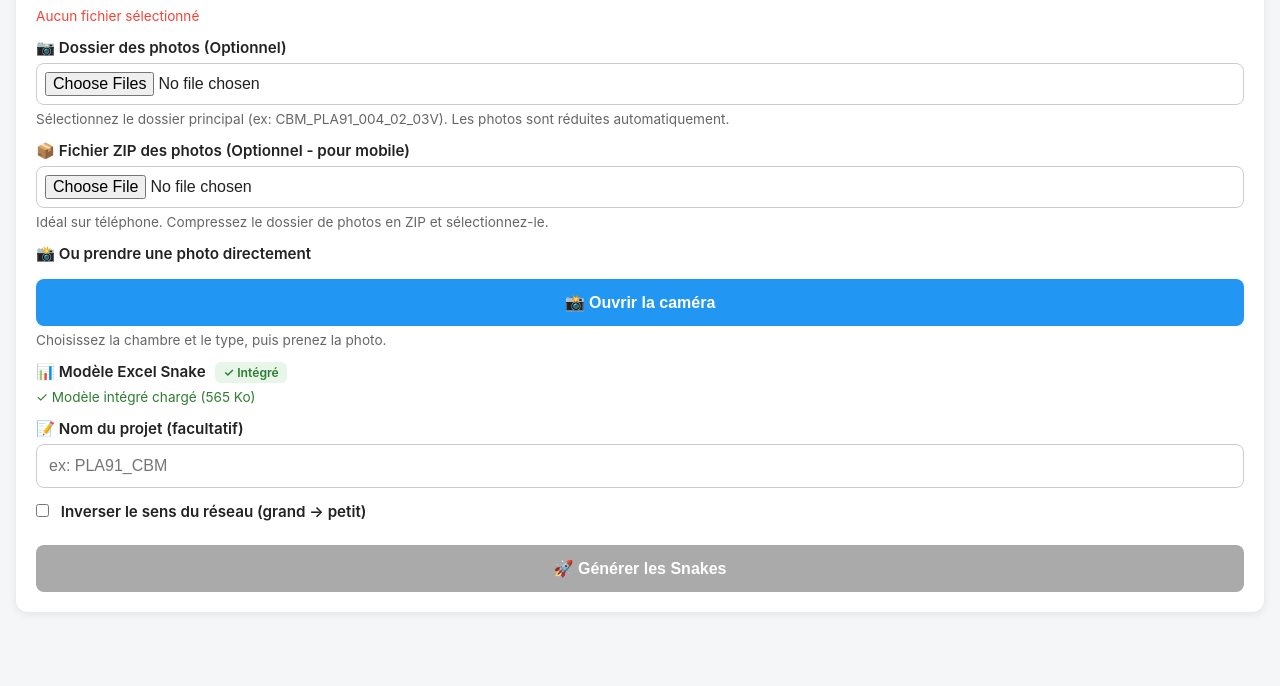
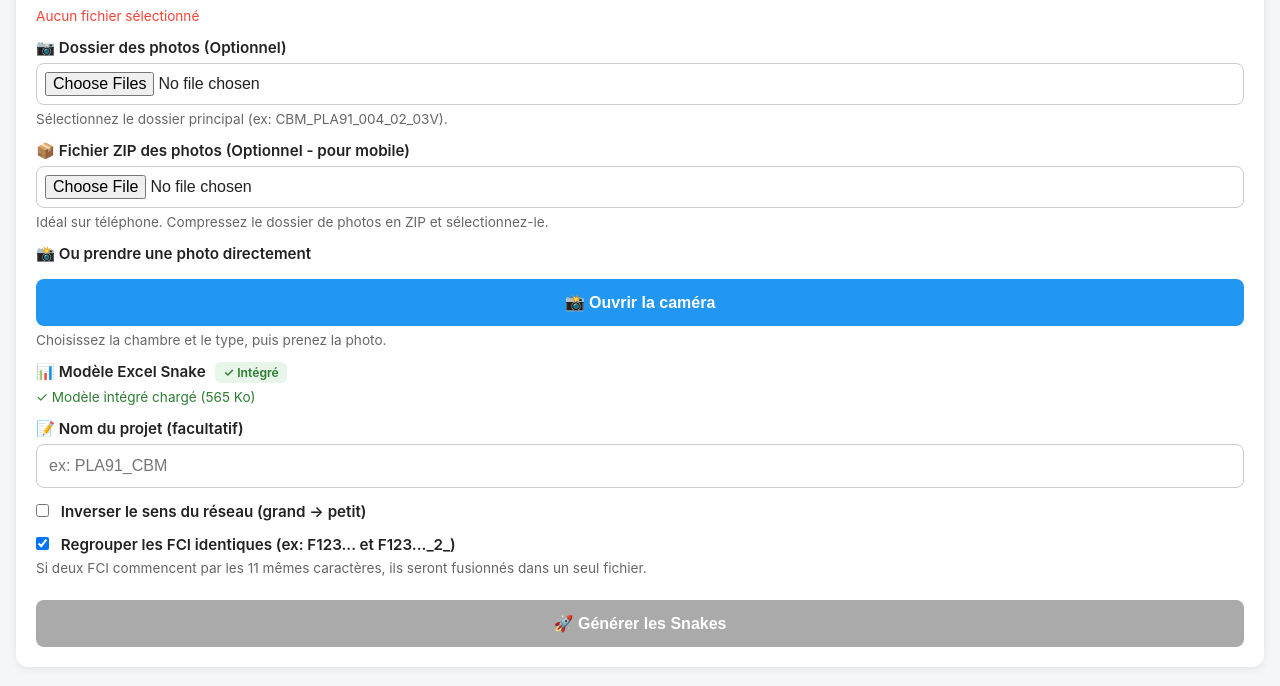
Before and after one commit to jfc652/SNAKE, a plain HTML site: page index.html in a window 1280 px wide. Shown: the part 326-1012 px from the top of the page. Before the commit the page ends 970 px from the top, so only its background shows below. Drawn offline with nearby package versions, Linux system fonts and the light colour scheme.

Commit message:
Update index.html

```diff
--- a/index.html
+++ b/index.html
@@ -4,6 +4,9 @@
 <meta charset="UTF-8">
 <meta name="viewport" content="width=device-width, initial-scale=1.0">
 <title>Générateur Snake Excel</title>
+<link rel="manifest" href="manifest.json">
+<meta name="theme-color" content="#4CAF50">
+<link rel="apple-touch-icon" href="icon-192.png">
 <style>
   * { box-sizing: border-box; margin: 0; padding: 0; }
   body {
@@ -126,7 +129,7 @@
     <div class="field">
       <label>📷 Dossier des photos (Optionnel)</label>
       <input type="file" id="file-photos" webkitdirectory directory multiple style="padding: 8px;">
-      <p class="hint">Sélectionnez le dossier principal (ex: CBM_PLA91_004_02_03V). Les photos sont réduites automatiquement.</p>
+      <p class="hint">Sélectionnez le dossier principal (ex: CBM_PLA91_004_02_03V).</p>
     </div>
 
     <div class="field">
@@ -156,6 +159,15 @@
         <input type="checkbox" id="opt-sens" style="width:auto; margin-right:8px;">
         Inverser le sens du réseau (grand → petit)
       </label>
+    </div>
+
+    <!-- AJOUT DU BOUTON DE REGROUPEMENT ICI -->
+    <div class="field">
+      <label>
+        <input type="checkbox" id="opt-regrouper" style="width:auto; margin-right:8px;" checked>
+        Regrouper les FCI identiques (ex: F123... et F123..._2_)
+      </label>
+      <p class="hint">Si deux FCI commencent par les 11 mêmes caractères, ils seront fusionnés dans un seul fichier.</p>
     </div>
 
     <button id="btn-generer" disabled>🚀 Générer les Snakes</button>
@@ -203,5 +215,14 @@
 <script src="https://cdn.jsdelivr.net/npm/exceljs@4.4.0/dist/exceljs.min.js"></script>
 <script src="modele-b64.js"></script>
 <script src="app.js"></script>
+
+<!-- Enregistrement du Service Worker pour la PWA -->
+<script>
+  if ('serviceWorker' in navigator) {
+    window.addEventListener('load', () => {
+      navigator.serviceWorker.register('sw.js').catch(err => console.log('SW registration failed', err));
+    });
+  }
+</script>
 </body>
 </html>
```
